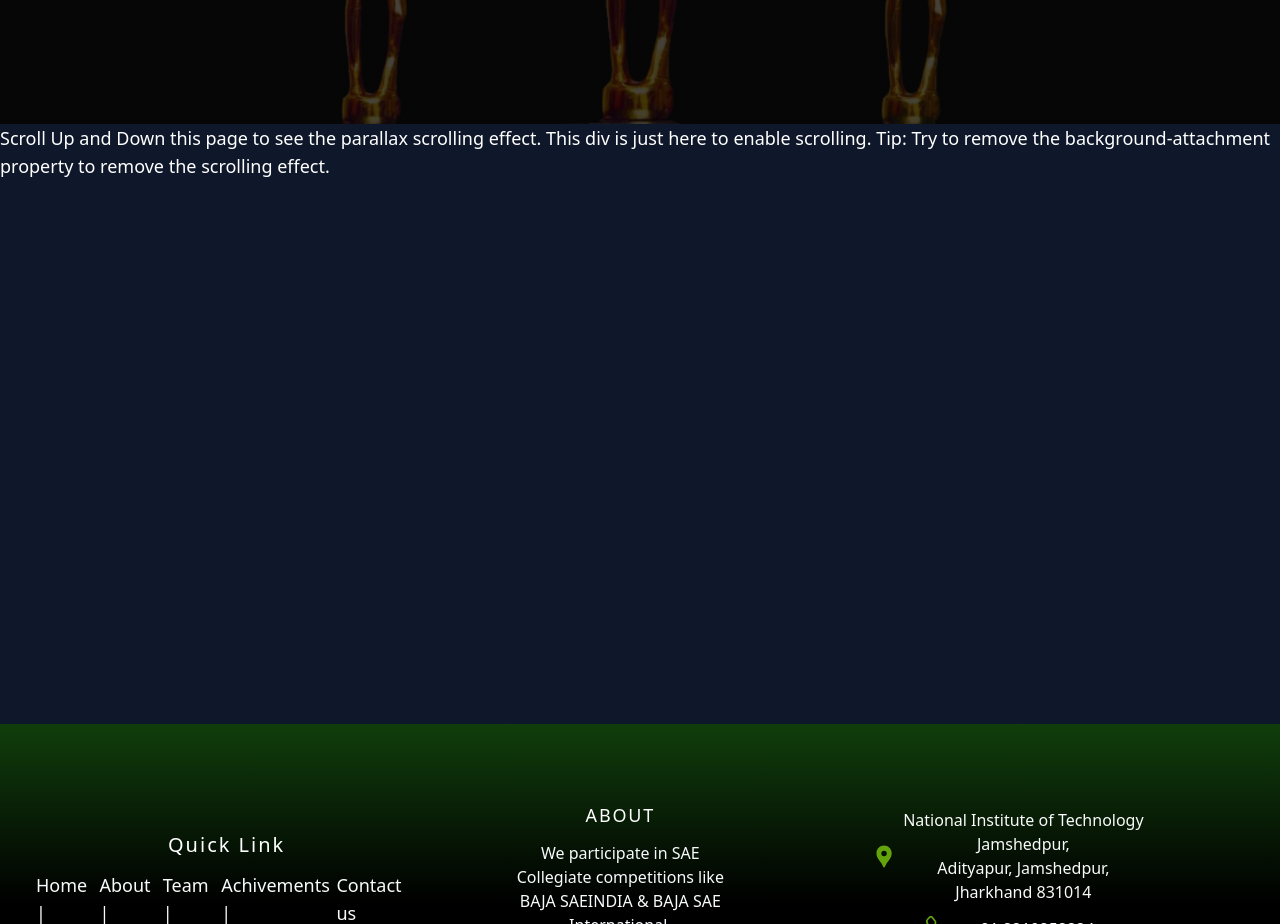
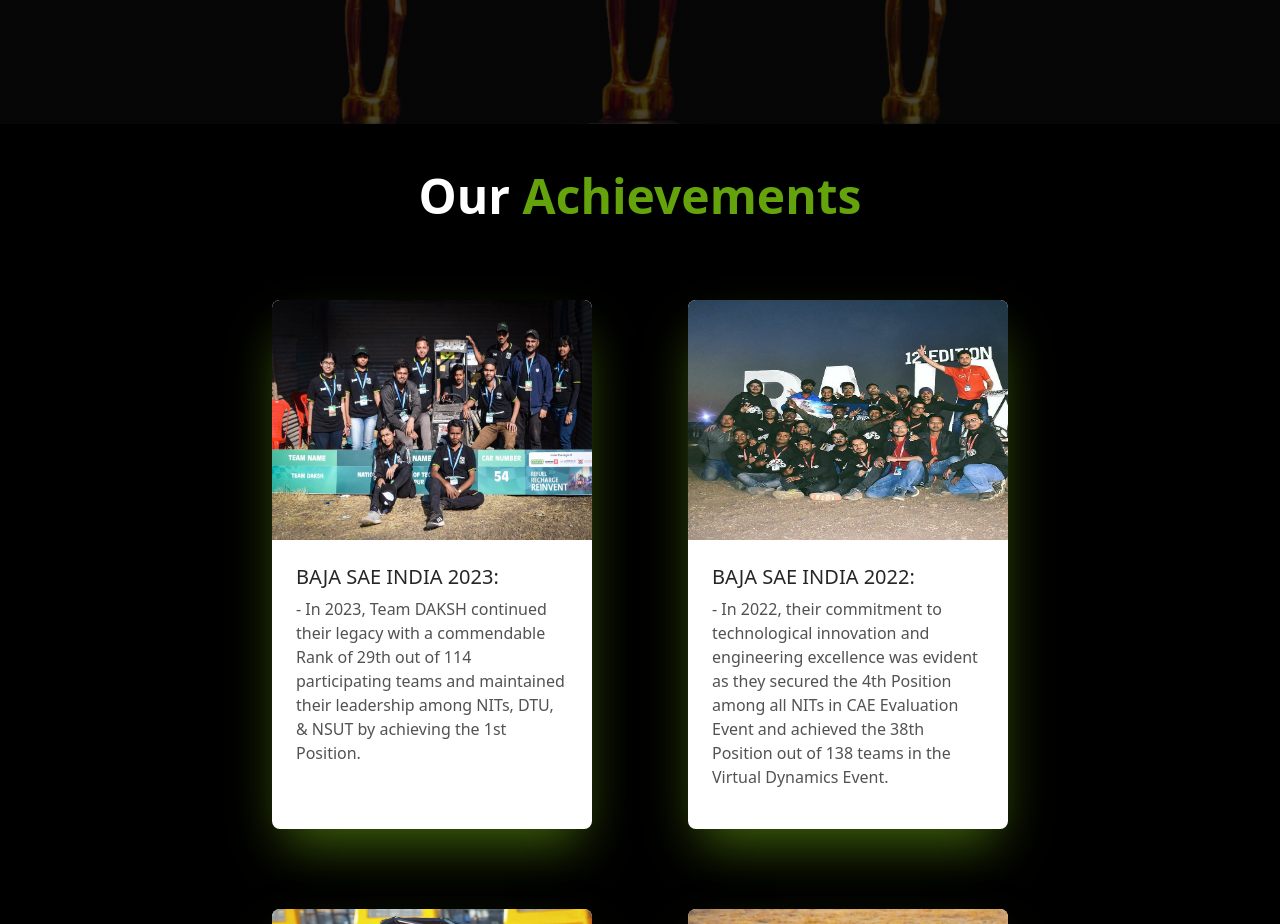
Before and after one commit to Premraj18/daksh2, a React (Vite) app: page /achivements in a window 1280 px wide. Shown: the part 480-1404 px from the top of the page. Built offline with nearby package versions, Linux system fonts and the light colour scheme.

Commit message:
achivement

```diff
--- a/package.json
+++ b/package.json
@@ -15,6 +15,8 @@
     "react": "^18.2.0",
     "react-dom": "^18.2.0",
     "react-icons": "^4.12.0",
+    "react-loader-spinner": "^6.1.6",
+    "react-loaders": "^3.0.1",
     "react-router-dom": "^6.21.0",
     "react-scroll-to-top": "^3.0.0",
     "react-slick": "^0.29.0",
--- a/src/pages/About US/About.jsx
+++ b/src/pages/About US/About.jsx
@@ -1,6 +1,7 @@
 import React from 'react'
 import Layout from '../../components/Layout'
 import { motion } from 'framer-motion'
+import { BallTriangle } from 'react-loader-spinner'
 
 const variants = {
     initial: {
@@ -163,6 +164,16 @@ const About = () => {
                         </div>
                     </div>
                 </div>
+                <BallTriangle
+                    height={100}
+                    width={100}
+                    radius={5}
+                    color="#4fa94d"
+                    ariaLabel="ball-triangle-loading"
+                    wrapperStyle={{}}
+                    wrapperClass=""
+                    visible={true}
+                />
             </Layout>
         </>
     )
--- a/src/pages/achivement/Achivement.jsx
+++ b/src/pages/achivement/Achivement.jsx
@@ -2,13 +2,7 @@ import React, { useRef, useState } from 'react'
 import Card from './Card'
 import Data from './data.json'
 import Layout from '../../components/Layout'
-import { EffectFade, Navigation, Pagination } from 'swiper/modules';
-import { Swiper, SwiperSlide } from 'swiper/react';
-import 'swiper/css';
-import 'swiper/css/effect-fade';
-import 'swiper/css/navigation';
-import 'swiper/css/pagination';
-import { motion, useScroll, useTransform } from 'framer-motion'
+import { motion } from 'framer-motion'
 
 const Achivement = () => {
 
@@ -31,10 +25,21 @@ const Achivement = () => {
                         </div>
                     </div>
 
-                    <div className='h-[600px] bg-slate-900 text-white text-lg'>
-                        Scroll Up and Down this page to see the parallax scrolling effect.
-                        This div is just here to enable scrolling.
-                        Tip: Try to remove the background-attachment property to remove the scrolling effect.
+                    <div className="w-full sm:w-auto text-white flex gap-28 flex-wrap sm:px-32 pl-4 pr-4 bg-black mb-28" >
+                        <div className='w-full'>
+                            <h2 className='w-full text-3xl text-center font-semibold md:text-5xl my-12'>Our <span className='text-lime-600'>Achievements</span></h2>
+                        </div>
+                        <div className='flex justify-center md:gap-x-24 gap-y-20 flex-wrap' style={{ marginTop: '-80px' }}>
+                            {Data && Data.map((element) => {
+                                //   console.log(element);
+                                return <div className="flex" key={element.id}>
+                                    <Card title={element.title} description={element.description} imgUrl={element.imgUrl}
+                                    />
+                                </div>
+                            })}
+                        </div>
+
+
                     </div>
                 </div>
             </>
--- a/src/pages/achivement/Card.jsx
+++ b/src/pages/achivement/Card.jsx
@@ -7,17 +7,14 @@ const Card = (props) => {
     return (
         <>
             <motion.div
-                className="block w-full sm:w-80 rounded-lg bg-white shadow-[0_2px_15px_-3px_rgba(0,0,0,0.07),0_10px_20px_-2px_rgba(0,0,0,0.04)]"
-                    whileHover={{boxShadow:'0 0 15px #84cc16'}}
+                className="block w-full sm:w-80 rounded-lg bg-white shadow-2xl shadow-lime-500/50"
+                    whileHover={{boxShadow:'0 0 15px #84cc16',scale:1.1}}
                     transition={{duration:0.5}}
-                    style={{
-                        backgroundColor: mode === 'dark' ? '#dddfe3y' : '',
-                        boxShadow: mode === 'dark' ? '0 0 12px white' : '0 0 20px lightgray',
-                    }}
+
                 >
                 <a href="#!">
                     <img
-                        className="rounded-t-lg"
+                        className="rounded-t-lg h-60 w-full"
                         src={props.imgUrl}
                         alt="" />
                 </a>
--- a/src/pages/achivement/data.json
+++ b/src/pages/achivement/data.json
@@ -2,73 +2,73 @@
     {
         "id": "1",
         "title": "BAJA SAE INDIA 2023:",
-        "description": "- In 2023, Team DAKSH continued their legacy with a commendable *Rank of 29th out of 114 participating teams* and maintained their leadership among NITs, DTU, & NSUT by achieving the *1st Position.",
+        "description": "- In 2023, Team DAKSH continued their legacy with a commendable Rank of 29th out of 114 participating teams and maintained their leadership among NITs, DTU, & NSUT by achieving the 1st Position.",
         "imgUrl": "/achivement/img16.jpg"
     },
     {
         "id": "2",
         "title": "BAJA SAE INDIA 2022:",
-        "description": "- In 2022, their commitment to technological innovation and engineering excellence was evident as they secured the *4th Position among all NITs in CAE Evaluation Event* and achieved the *38th Position out of 138 teams in the Virtual Dynamics Event.",
+        "description": "- In 2022, their commitment to technological innovation and engineering excellence was evident as they secured the 4th Position among all NITs in CAE Evaluation Event and achieved the 38th Position out of 138 teams in the Virtual Dynamics Event.",
         "imgUrl": "/achivement/img5.jpg"
     },
     {
         "id": "3",
         "title": "BAJA SAE INDIA 2021:",
-        "description": "- Maintaining their standing among top-tier teams, they achieved an *Overall 4th Position among all NITs* in 2021, showcasing their consistent excellence.",
+        "description": "- Maintaining their standing among top-tier teams, they achieved an Overall 4th Position among all NITs in 2021, showcasing their consistent excellence.",
         "imgUrl": "/achivement/img6.jpg"
     },
     {
         "id": "4",
         "title": "BAJA SAE INDIA 2020:",
-        "description": "- In a remarkable feat, Team DAKSH showcased the resilience of their vehicle by completing *15 laps of a rough and rigorous track without any breakdown for four continuous and enervating hours* in 2020.",
+        "description": "- In a remarkable feat, Team DAKSH showcased the resilience of their vehicle by completing 15 laps of a rough and rigorous track without any breakdown for four continuous and enervating hours in 2020.",
         "imgUrl": "/achivement/img10.jpg"
     },
     {
         "id": "5",
         "title": "BAJA SAE INDIA 2019:",
-        "description": "- In 2019, Team DAKSH continued their environmental commitment, securing the *1st Position in the Go Green Event, and maintained a strong standing with the **12th Position in Baja Virtuals*.",
+        "description": "- In 2019, Team DAKSH continued their environmental commitment, securing the 1st Position in the Go Green Event, and maintained a strong standing with the 12th Position in Baja Virtuals.",
         "imgUrl": "/achivement/img9.jpg"
     },
     {
         "id": "6",
         "title": "BAJA SAE INDIA 2018:",
-        "description": "- The team showcased their prowess in the virtual realm, securing the *1st Position in Baja Virtuals, and were recognized for their environmental consciousness with the **Runner Up in the Go Green Event*.",
+        "description": "- The team showcased their prowess in the virtual realm, securing the 1st Position in Baja Virtuals, and were recognized for their environmental consciousness with the Runner Up in the Go Green Event.",
         "imgUrl": "/achivement/img12.jpg"
     },
     {
         "id": "7",
         "title": "BAJA SAE INDIA 2016:",
-        "description": "- In the same year's BAJA SAE INDIA, Team DAKSH demonstrated their endurance capabilities with an impressive *3rd Position in the Endurance Race* and showcased cost-effective design with the *12th Position in the Cost Event.",
+        "description": "- In the same year's BAJA SAE INDIA, Team DAKSH demonstrated their endurance capabilities with an impressive 3rd Position in the Endurance Race and showcased cost-effective design with the 12th Position in the Cost Event.",
         "imgUrl": "/achivement/img15.jpg"
     },
     {
         "id": "8",
         "title": "BAJA STUDENT INDIA 2016:",
-        "description": "- Their relentless pursuit of design excellence was evident as they achieved the *5th Position in the Design Event* at BAJA STUDENT INDIA in 2016.",
+        "description": "- Their relentless pursuit of design excellence was evident as they achieved the 5th Position in the Design Event at BAJA STUDENT INDIA in 2016.",
         "imgUrl": "/achivement/img13.jpg"
     },
     {
         "id": "9",
         "title": "BAJA STUDENT INDIA 2015:",
-        "description": "- In 2015, Team DAKSH not only secured the *4th Position in the Acceleration Event* but also demonstrated their salesmanship by attaining the *2nd Position in Sales* and financial prudence with the *3rd Position in Cost*.",
+        "description": "- In 2015, Team DAKSH not only secured the 4th Position in the Acceleration Event but also demonstrated their salesmanship by attaining the 2nd Position in Sales and financial prudence with the 3rd Position in Cost.",
         "imgUrl": "/achivement/img17.jpg"
     },
     {
         "id": "10",
         "title": "BAJA SAE INDIA 2011:",
-        "description": "- Continuing their environmental commitment, the team received the prestigious *Go Green Award* and achieved an impressive *3rd Position in Endurance*, showcasing their sustainable approach and endurance capabilities.",
+        "description": "- Continuing their environmental commitment, the team received the prestigious Go Green Award and achieved an impressive 3rd Position in Endurance, showcasing their sustainable approach and endurance capabilities.",
         "imgUrl": "/achivement/img3.jpg"
     },
     {
         "id": "11",
         "title": "BAJA SAE INDIA 2010:",
-        "description": "- In 2010, Team DAKSH showcased exceptional prowess by winning the *Best Engineering Design Award* and securing the *1st Position in the Least Emission Category* at BAJA SAE INDIA, setting the stage for their future achievements.",
+        "description": "- In 2010, Team DAKSH showcased exceptional prowess by winning the Best Engineering Design Award and securing the 1st Position in the Least Emission Category at BAJA SAE INDIA, setting the stage for their future achievements.",
         "imgUrl": "/achivement/img4.jpg"
     },
     {
         "id": "12",
         "title": "BAJA SAE SOUTH AFRICA 2010:",
-        "description": "- The same year, their commitment to safety was recognized with the *Safest Vehicle Award* at BAJA SAE SOUTH AFRICA, highlighting their dedication to vehicle integrity.",
+        "description": "- The same year, their commitment to safety was recognized with the Safest Vehicle Award at BAJA SAE SOUTH AFRICA, highlighting their dedication to vehicle integrity.",
         "imgUrl": "/achivement/img2.jpg"
     }
 ]
```
Also changed, not shown: src/pages/Gallery/Gallery.jsx (+54 -11 lines), 1 other file (tests, documents, lock files or other folders).
